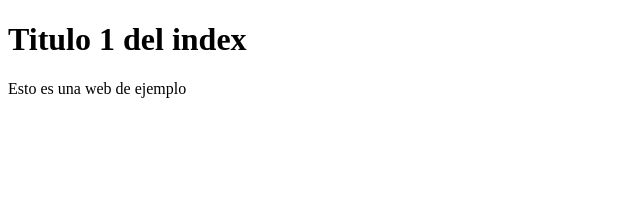
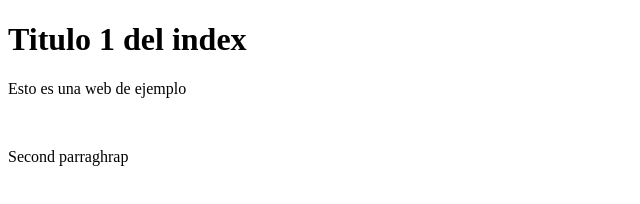
Before and after one commit to JaiderLopez/Ejercicio2, a plain HTML site: page index.html in a window 1280 px wide. Shown: the whole page, without its empty margins (0-640 px from the left). Drawn offline with Linux system fonts and the light colour scheme.

Commit message:
desarrollo, css y second parraghrap

```diff
--- /dev/null
+++ b/css/styly.css
@@ -0,0 +1,10 @@
+*{
+    margin: 0 0;
+}
+
+body{
+    background-color: aqua;
+    font-size: 20;
+    font-family: Georgia, 'Times New Roman', Times, serif;
+
+}
--- a/index.html
+++ b/index.html
@@ -9,6 +9,7 @@
 <body>
     <h1>Titulo 1 del index</h1>
     <p>Esto es una web de ejemplo</p>
-
+    <br>
+    <p>Second parraghrap</p>
 </body>
 </html>
```
